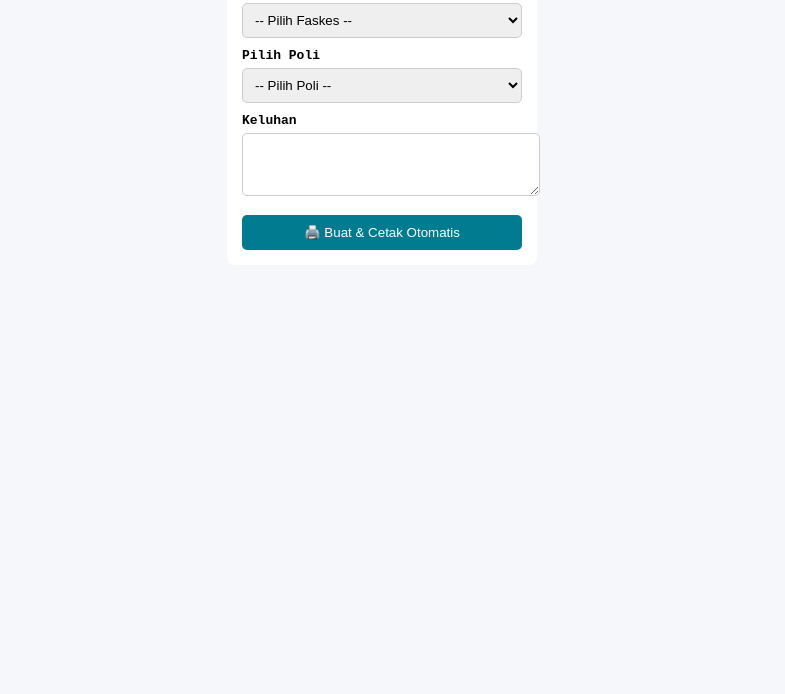
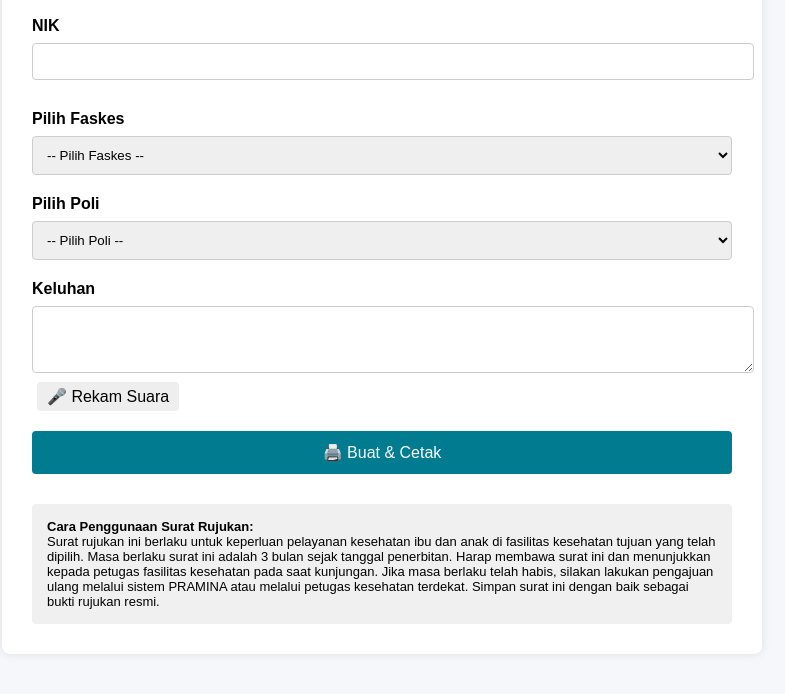
Before and after one commit to Pramina01/bfi2025.github.io, a plain HTML site: page rujukan.html in a window 1280 px wide. Shown: the part 181-875 px from the top of the page, without its empty margins (258-1043 px from the left). Before the commit the page ends 800 px from the top, so only its background shows below. Drawn offline with Linux system fonts and the light colour scheme.

Commit message:
Update rujukan.html

```diff
--- a/rujukan.html
+++ b/rujukan.html
@@ -2,29 +2,90 @@
 <html lang="id">
 <head>
   <meta charset="UTF-8">
-  <title>Rujukan PRAMINA</title>
+  <title>Form Rujukan PRAMINA</title>
   <meta name="viewport" content="width=device-width, initial-scale=1">
   <style>
-    body { font-family: monospace; padding: 20px; background: #f5f7fa; }
-    form { max-width: 280px; margin: auto; background: #fff; padding: 15px; border-radius: 8px; }
-    label { display: block; margin-top: 10px; font-weight: bold; }
+    body {
+      font-family: Arial, sans-serif;
+      background: #f5f7fa;
+      margin: 0;
+      padding: 0;
+    }
+    .container {
+      max-width: 700px;
+      margin: 40px auto;
+      background: #fff;
+      padding: 30px;
+      box-shadow: 0 0 10px rgba(0,0,0,0.1);
+      border-radius: 8px;
+    }
+    h1, h2 {
+      text-align: center;
+      color: #007B8F;
+    }
+    label {
+      font-weight: bold;
+      display: block;
+      margin-top: 20px;
+    }
     input, select, textarea {
-      width: 100%; padding: 8px; margin-top: 5px;
-      border: 1px solid #ccc; border-radius: 5px;
+      width: 100%;
+      padding: 10px;
+      margin-top: 8px;
+      border: 1px solid #ccc;
+      border-radius: 4px;
     }
     button {
-      margin-top: 15px; padding: 10px; width: 100%;
-      background: #007B8F; color: white; border: none;
-      border-radius: 5px; cursor: pointer;
+      margin-top: 20px;
+      background-color: #007B8F;
+      color: white;
+      border: none;
+      padding: 12px;
+      border-radius: 4px;
+      width: 100%;
+      cursor: pointer;
+      font-size: 16px;
+    }
+    .keyboard, .mic-btn {
+      margin-top: 5px;
+      display: inline-block;
+    }
+    .mic-btn {
+      background: #eee;
+      padding: 5px 10px;
+      border-radius: 4px;
+      cursor: pointer;
+      margin-left: 5px;
+    }
+    #keyboard-virtual {
+      margin-top: 10px;
+      display: flex;
+      flex-wrap: wrap;
+      gap: 5px;
+    }
+    #keyboard-virtual button {
+      width: 40px;
+      padding: 10px;
+      font-size: 16px;
+    }
+    .print-instruction {
+      margin-top: 30px;
+      font-size: 13px;
+      background: #f0f0f0;
+      padding: 15px;
+      border-radius: 4px;
     }
   </style>
 </head>
 <body>
+  <div class="container">
+    <h1>RUJUKAN PRAMINA</h1>
+    <h2>PEMERINTAH KABUPATEN BADUNG</h2>
 
-<h3 align="center">Form Rujukan PRAMINA</h3>
     <form id="formRujukan">
       <label for="nik">NIK</label>
-  <input id="nik" type="text" required>
+      <input id="nik" type="text" readonly onclick="activateKeyboard('nik')">
+      <div id="keyboard-virtual"></div>
 
       <label for="faskes">Pilih Faskes</label>
       <select id="faskes" required>
@@ -53,16 +114,52 @@
 
       <label for="keluhan">Keluhan</label>
       <textarea id="keluhan" rows="3" required></textarea>
+      <span class="mic-btn" onclick="rekamSuara()">🎤 Rekam Suara</span>
 
-  <button type="button" onclick="buatRujukan()">🖨️ Buat & Cetak Otomatis</button>
+      <button type="button" onclick="buatRujukan()">🖨️ Buat & Cetak</button>
     </form>
 
+    <div class="print-instruction">
+      <strong>Cara Penggunaan Surat Rujukan:</strong><br>
+      Surat rujukan ini berlaku untuk keperluan pelayanan kesehatan ibu dan anak di fasilitas kesehatan tujuan yang telah dipilih. Masa berlaku surat ini adalah 3 bulan sejak tanggal penerbitan. Harap membawa surat ini dan menunjukkan kepada petugas fasilitas kesehatan pada saat kunjungan. Jika masa berlaku telah habis, silakan lakukan pengajuan ulang melalui sistem PRAMINA atau melalui petugas kesehatan terdekat. Simpan surat ini dengan baik sebagai bukti rujukan resmi.
+    </div>
+  </div>
+
   <script>
+    let activeInput = '';
+
+    function activateKeyboard(id) {
+      activeInput = id;
+      const keyboard = document.getElementById('keyboard-virtual');
+      const keys = ['1','2','3','4','5','6','7','8','9','0','C','←'];
+      keyboard.innerHTML = '';
+      keys.forEach(k => {
+        const btn = document.createElement('button');
+        btn.innerText = k;
+        btn.onclick = () => handleKey(k);
+        keyboard.appendChild(btn);
+      });
+    }
+
+    function handleKey(k) {
+      const input = document.getElementById(activeInput);
+      if (k === '←') input.value = input.value.slice(0, -1);
+      else if (k === 'C') input.value = '';
+      else input.value += k;
+    }
+
+    function rekamSuara() {
+      const recognition = new (window.SpeechRecognition || window.webkitSpeechRecognition)();
+      recognition.lang = 'id-ID';
+      recognition.onresult = function(e) {
+        document.getElementById('keluhan').value = e.results[0][0].transcript;
+      };
+      recognition.start();
+    }
+
     function formatTanggal(date) {
       const d = new Date(date);
-  return d.toLocaleDateString("id-ID", {
-    day: '2-digit', month: '2-digit', year: 'numeric'
-  });
+      return d.toLocaleDateString("id-ID", { day: '2-digit', month: '2-digit', year: 'numeric' });
     }
 
     function tambah3Bulan(date) {
@@ -88,27 +185,12 @@ function buatRujukan() {
       const tglInput = formatTanggal(sekarang);
       const tglBerlaku = formatTanggal(masaBerlaku);
 
-  const isiCetak = `
-RUJUKAN PRAMINA
-PEMERINTAH KABUPATEN BADUNG
------------------------------
-NIK     : ${nik}
-FASKES  : ${faskes}
-POLI    : ${poli}
-KELUHAN : ${keluhan}
------------------------------
-TGL BUAT    : ${tglInput}
-BERLAKU S/D : ${tglBerlaku}
------------------------------
-`;
+      const isiCetak = `RUJUKAN PRAMINA\nPEMERINTAH KABUPATEN BADUNG\n-----------------------------\nNIK     : ${nik}\nFASKES  : ${faskes}\nPOLI    : ${poli}\nKELUHAN : ${keluhan}\n-----------------------------\nTGL BUAT    : ${tglInput}\nBERLAKU S/D : ${tglBerlaku}\n-----------------------------\nCATATAN: Harap membawa surat ini saat ke faskes. Berlaku 3 bulan.\n`;
 
       const encoded = encodeURIComponent(isiCetak);
       const rawbtUrl = `rawbt:print?text=${encoded}`;
-
-  // Redirect langsung ke RAWBT
       window.location.href = rawbtUrl;
     }
   </script>
-
 </body>
 </html>
```
Lines whose indentation alone changed are shown as unchanged.
